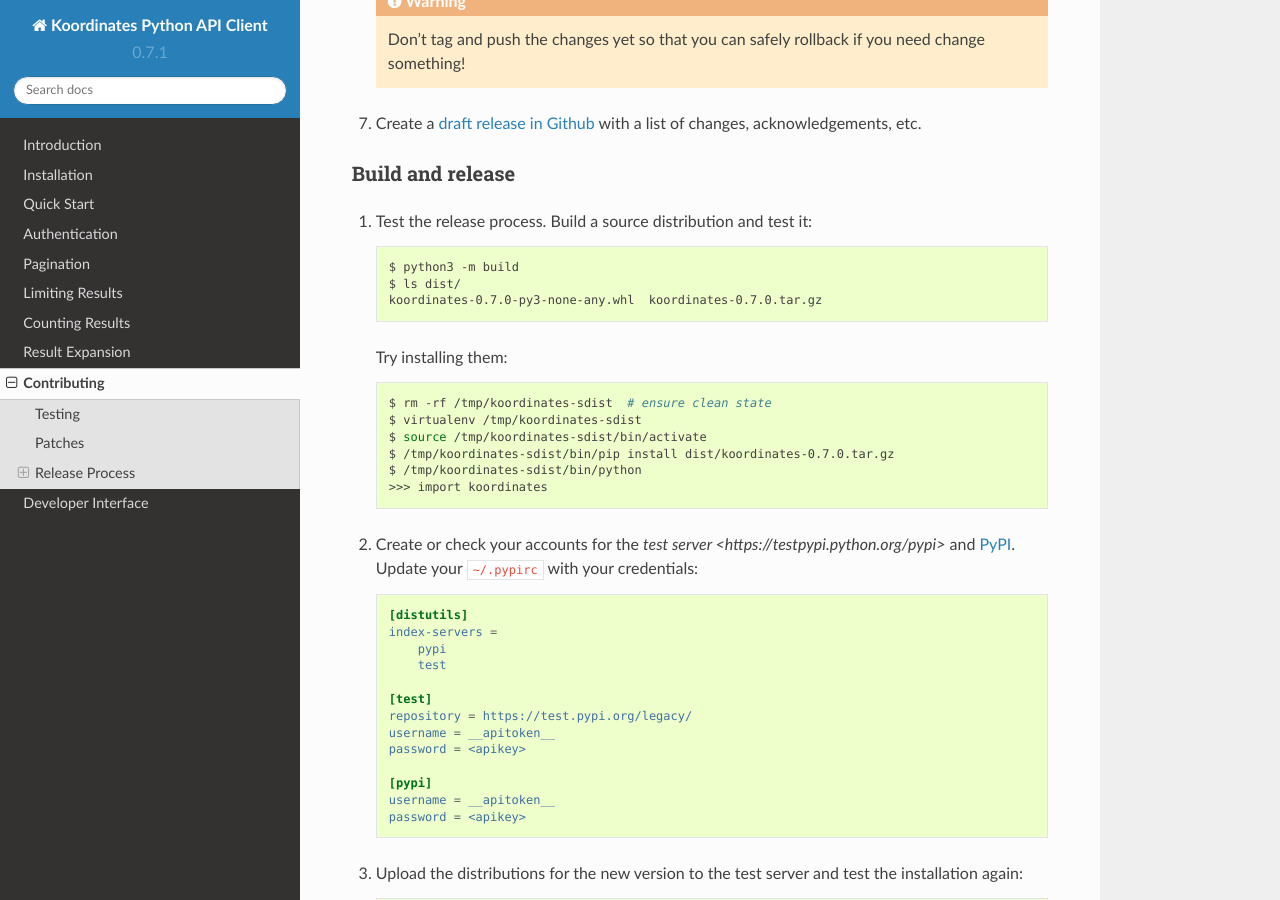
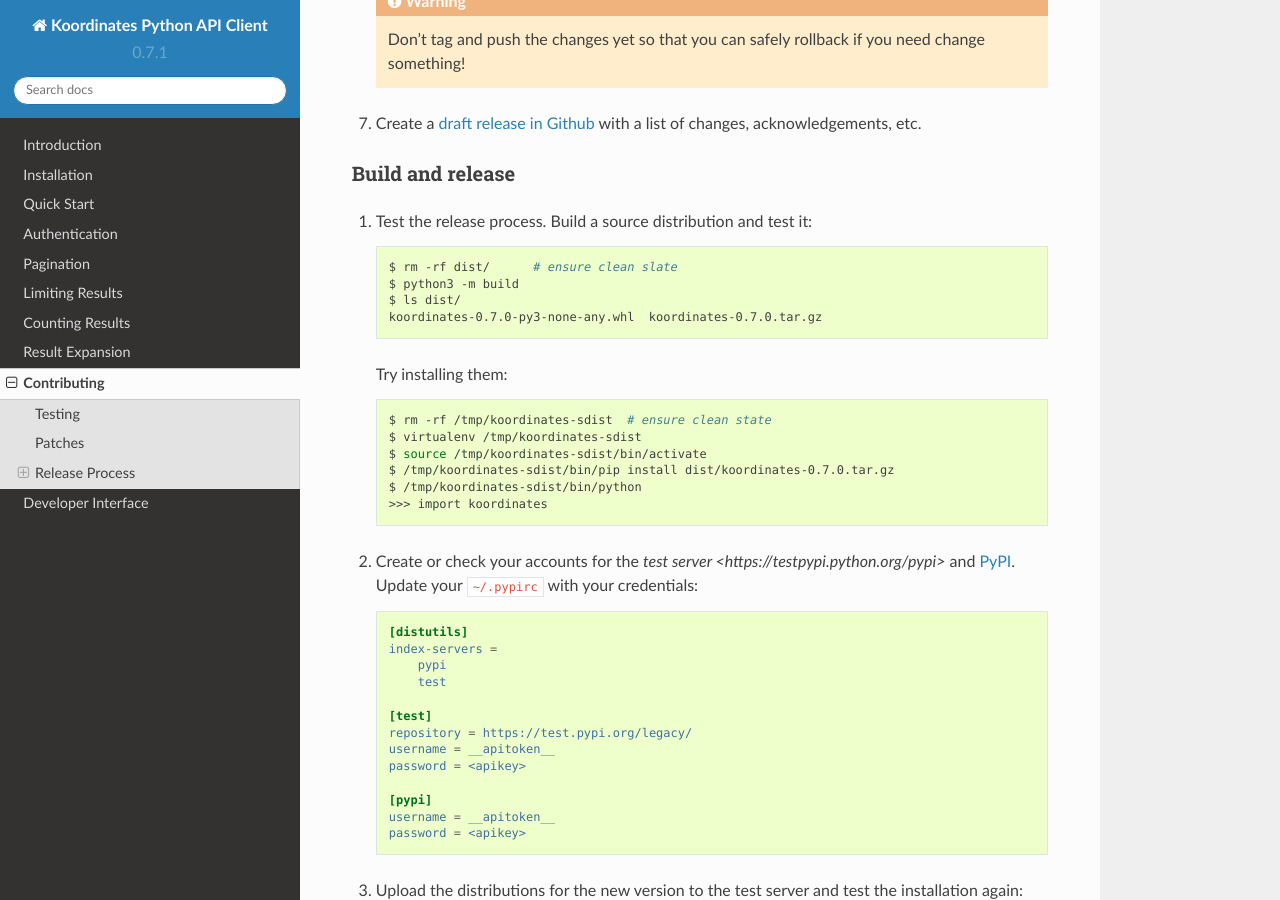
Before and after one commit to koordinates/python-client, a Sphinx documentation site: the page built from docs/source/user/contributing.rst, in a window 1280 px wide and 900 px high, scrolled down 1699 px. Built offline with Sphinx 7.4.7 and the Read the Docs theme 2.0.0, drawn with Linux system fonts in a browser that asks for light colours.

Commit message:
Uploads to PyPi will upload the older version if its present. Make sure its deleted first.

```diff
--- a/docs/source/user/contributing.rst
+++ b/docs/source/user/contributing.rst
@@ -85,6 +85,7 @@ Build and release
 
    .. code-block:: bash
 
+    $ rm -rf dist/      # ensure clean slate
     $ python3 -m build
     $ ls dist/
     koordinates-0.7.0-py3-none-any.whl  koordinates-0.7.0.tar.gz
```
